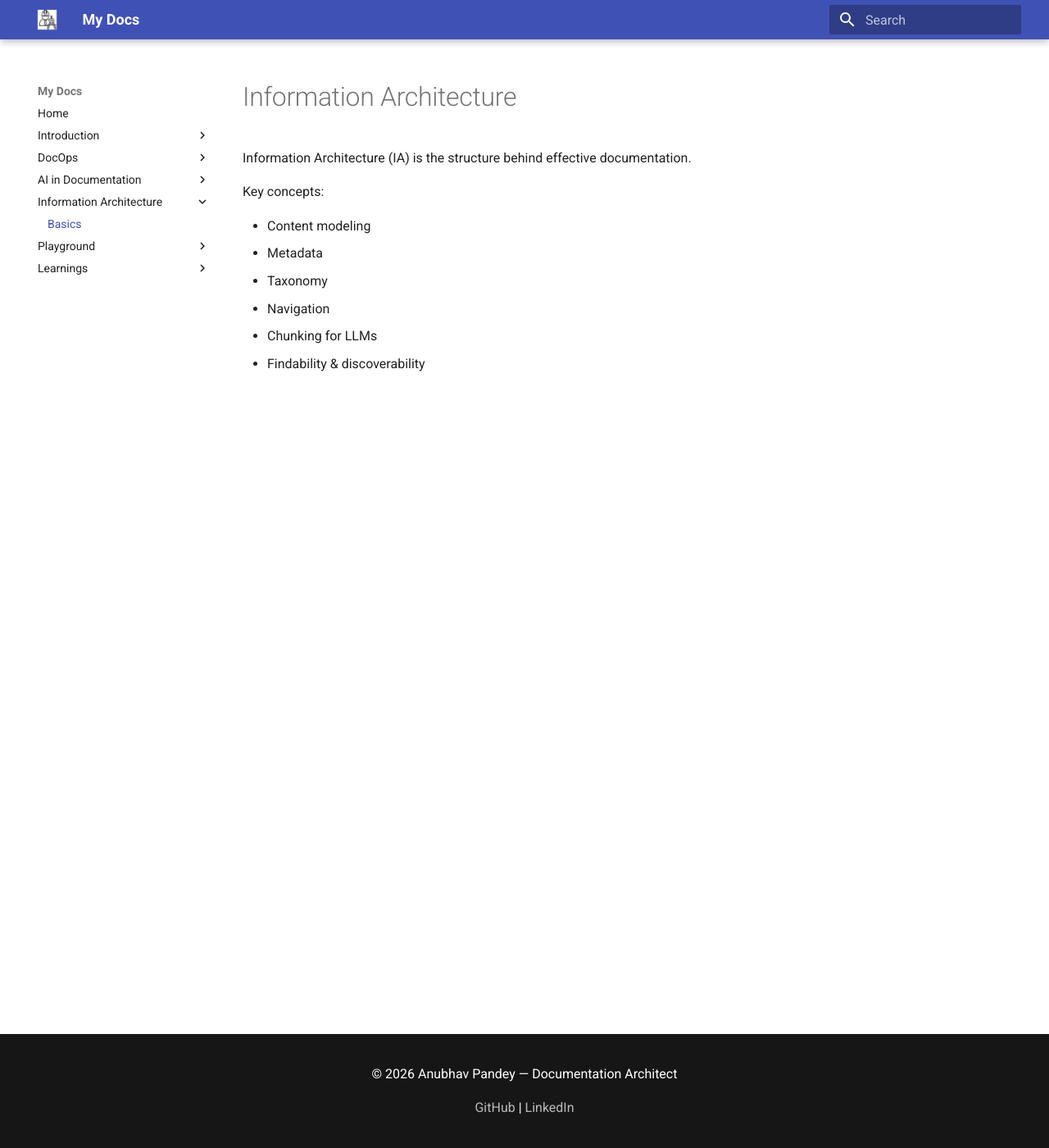
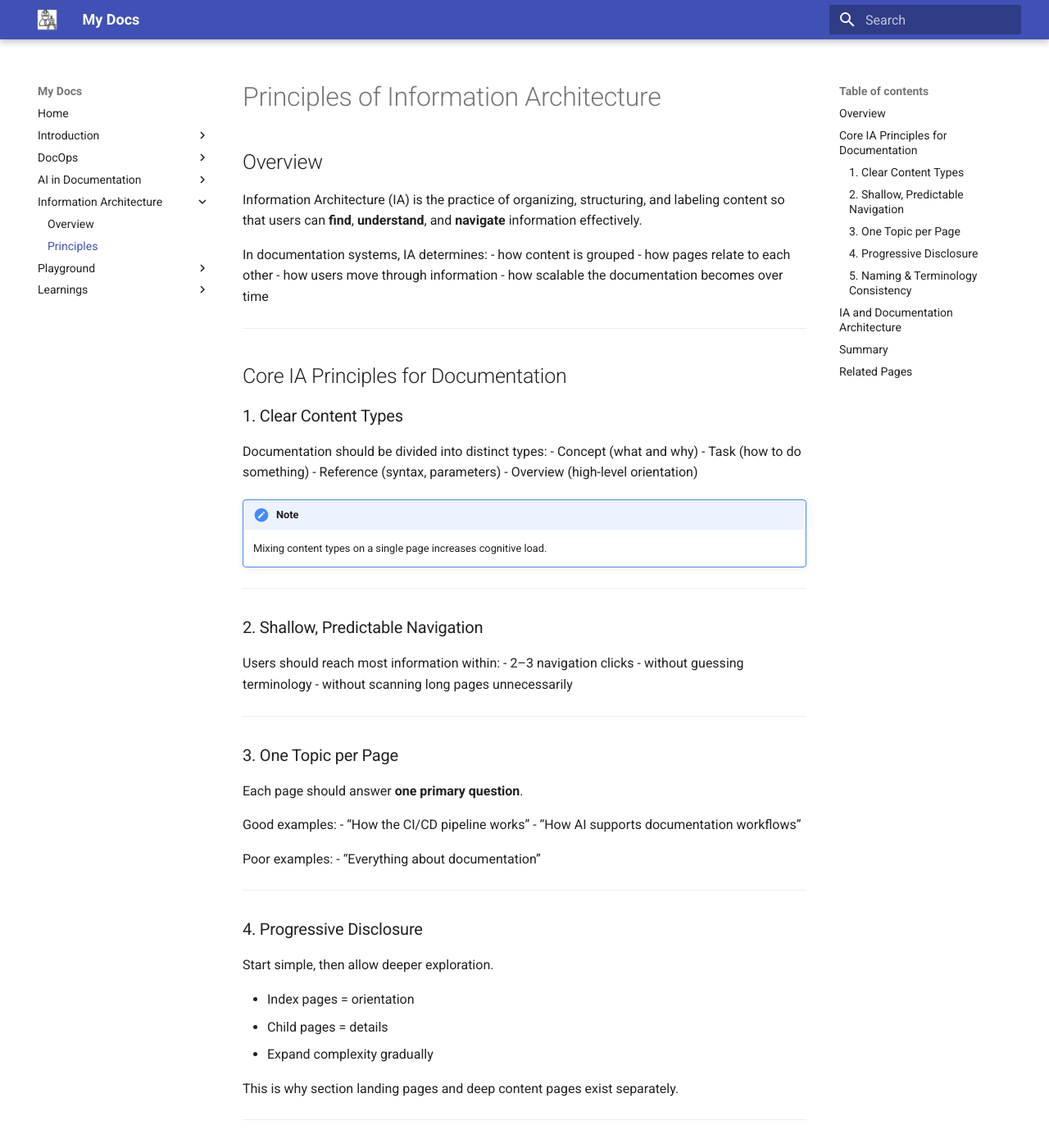
Before and after one commit to ADocLab/DocOps-Repo, an MkDocs documentation site: the page built from docs/architecture/information_architecture.md, in a window 1280 px wide and 1400 px high. Shown: the whole window at 82% size. Built offline with MkDocs 1.6.1 and Material for MkDocs 9.7.7, drawn with Linux system fonts in a browser that asks for light colours; some of the changed text lies outside the part shown.

Commit message:
Added data to all the files, exercises to review the learned topics like admonitions etc

````diff
--- /dev/null
+++ b/docs/ai/index.md
@@ -0,0 +1,105 @@
+# AI in Documentation Workflows
+
+## Overview
+Artificial Intelligence is changing how documentation is created, maintained, and consumed.
+Rather than replacing technical writers, AI **augments documentation systems** by automating repetitive tasks and improving consistency, searchability, and scale.
+
+In modern documentation platforms, AI is best viewed as a **capability embedded into DocOps pipelines**, not a standalone tool.
+
+---
+
+## Why AI Matters in Documentation
+As documentation grows, teams struggle with:
+
+- inconsistent terminology
+- outdated pages
+- duplicated content
+- poor discoverability
+- slow reviews
+
+AI helps by introducing **automation and intelligence** into documentation workflows.
+
+!!! note
+    AI is most effective when it is **integrated into the documentation system**, not used as a one-off writing assistant.
+
+---
+
+## Key AI Use Cases in Documentation
+
+### 1️⃣ Content Assistance
+AI can help with:
+- drafting content from outlines
+- summarizing long pages
+- rewriting for clarity and tone
+- simplifying complex technical explanations
+
+These capabilities accelerate writing while keeping humans in control.
+
+---
+
+### 2️⃣ Consistency & Quality Checks
+AI is particularly strong at detecting:
+- inconsistent terminology
+- broken conceptual flows
+- missing prerequisites
+- duplicated explanations across pages
+
+!!! tip
+    AI-generated consistency checks work best when combined with structured templates.
+
+---
+
+### 3️⃣ Metadata & Taxonomy Enrichment
+AI can automatically extract:
+- keywords
+- tags
+- topics
+- concepts
+- relationships between pages
+
+This improves:
+- search quality
+- navigation
+- information architecture
+- content reuse
+
+---
+
+### 4️⃣ Semantic Search
+Traditional search relies on keyword matching.
+AI-enabled search understands **intent and meaning**.
+
+For example:
+- “how does deployment work?”
+- “where are docs published?”
+
+Both queries can surface the CI/CD documentation page, even without exact keyword matches.
+
+---
+
+### 5️⃣ Maintenance & Freshness
+AI helps detect:
+- stale pages
+- outdated references
+- deprecated commands
+- mismatched screenshots or examples
+
+This shifts documentation from *reactive maintenance* to *proactive upkeep*.
+
+---
+
+## AI as Part of DocOps (Not a Separate System)
+
+AI should be integrated into existing DocOps pipelines:
+
+```text
+Content change
+      ↓
+CI pipeline runs
+      ↓
+AI checks consistency & structure
+      ↓
+Human review
+      ↓
+Automated deployment
+```
--- a/docs/architecture/information_architecture.md
+++ b/docs/architecture/information_architecture.md
@@ -1,12 +1,99 @@
-# Information Architecture
+# Principles of Information Architecture
 
-Information Architecture (IA) is the structure behind effective documentation.
+## Overview
+Information Architecture (IA) is the practice of organizing, structuring, and labeling content so that users can **find**, **understand**, and **navigate** information effectively.
 
-Key concepts:
+In documentation systems, IA determines:
+- how content is grouped
+- how pages relate to each other
+- how users move through information
+- how scalable the documentation becomes over time
 
-- Content modeling
-- Metadata
-- Taxonomy
-- Navigation
-- Chunking for LLMs
-- Findability & discoverability
+---
+
+## Core IA Principles for Documentation
+
+### 1. Clear Content Types
+Documentation should be divided into distinct types:
+- Concept (what and why)
+- Task (how to do something)
+- Reference (syntax, parameters)
+- Overview (high-level orientation)
+
+!!! note
+    Mixing content types on a single page increases cognitive load.
+
+---
+
+### 2. Shallow, Predictable Navigation
+Users should reach most information within:
+- 2–3 navigation clicks
+- without guessing terminology
+- without scanning long pages unnecessarily
+
+---
+
+### 3. One Topic per Page
+Each page should answer **one primary question**.
+
+Good examples:
+- “How the CI/CD pipeline works”
+- “How AI supports documentation workflows”
+
+Poor examples:
+- “Everything about documentation”
+
+---
+
+### 4. Progressive Disclosure
+Start simple, then allow deeper exploration.
+
+- Index pages = orientation
+- Child pages = details
+- Expand complexity gradually
+
+This is why section landing pages and deep content pages exist separately.
+
+---
+
+### 5. Naming & Terminology Consistency
+Navigation labels should:
+- mirror user mental models
+- avoid internal jargon
+- remain stable over time
+
+This improves both:
+- usability
+- search accuracy (especially AI-driven search)
+
+---
+
+## IA and Documentation Architecture
+Information Architecture is the foundation on which:
+- templates
+- DocOps pipelines
+- AI systems
+- governance models
+are built.
+
+Poor IA limits automation and AI effectiveness.
+
+---
+
+## Summary
+Good Information Architecture:
+- reduces friction
+- scales across teams
+- enables automation
+- improves discoverability
+- supports AI-assisted documentation
+
+In modern documentation systems, IA is not optional — it is structural.
+
+---
+
+## Related Pages
+- Introduction → Documentation Architecture
+- DocOps → CI/CD Pipeline
+- AI in Documentation → Workflows
+``
--- a/mkdocs.yml
+++ b/mkdocs.yml
@@ -45,13 +45,16 @@ nav:
     - CI/CD Pipeline: docops/ci_cd_pipeline.md
 
   - AI in Documentation:
-    - AI Tools Overview: ai/ai_doc_tools.md
+    - Overview: ai/index.md
+    - AI in Documentaion: ai/ai_doc_tools.md
 
   - Information Architecture:
-    - Basics: architecture/information_architecture.md
+    - Overview: architecture/index.md
+    - Principles: architecture/information_architecture.md
 
   - Playground:
-    - Experiments: playground/experiments.md
+    - Overview: playground/index.md
+    - Material Components: playground/advanced_material_component.md
 
   - Learnings:
     - Notes: learnings/readme.md
@@ -63,6 +66,7 @@ markdown_extensions:
   - attr_list
   - pymdownx.details
   - pymdownx.superfences
+  - pymdownx.tabbed
   - pymdownx.highlight
 
 extra:
````
Also changed, not shown: docs/architecture/index.md (added, +18 -0 lines), docs/learnings/readme.md (+21 -0 lines), docs/playground/advanced_material_component.md (added, +65 -0 lines), docs/playground/experiments.md (deleted, +0 -41 lines), docs/playground/index.md (added, +48 -0 lines), 1 other file.
